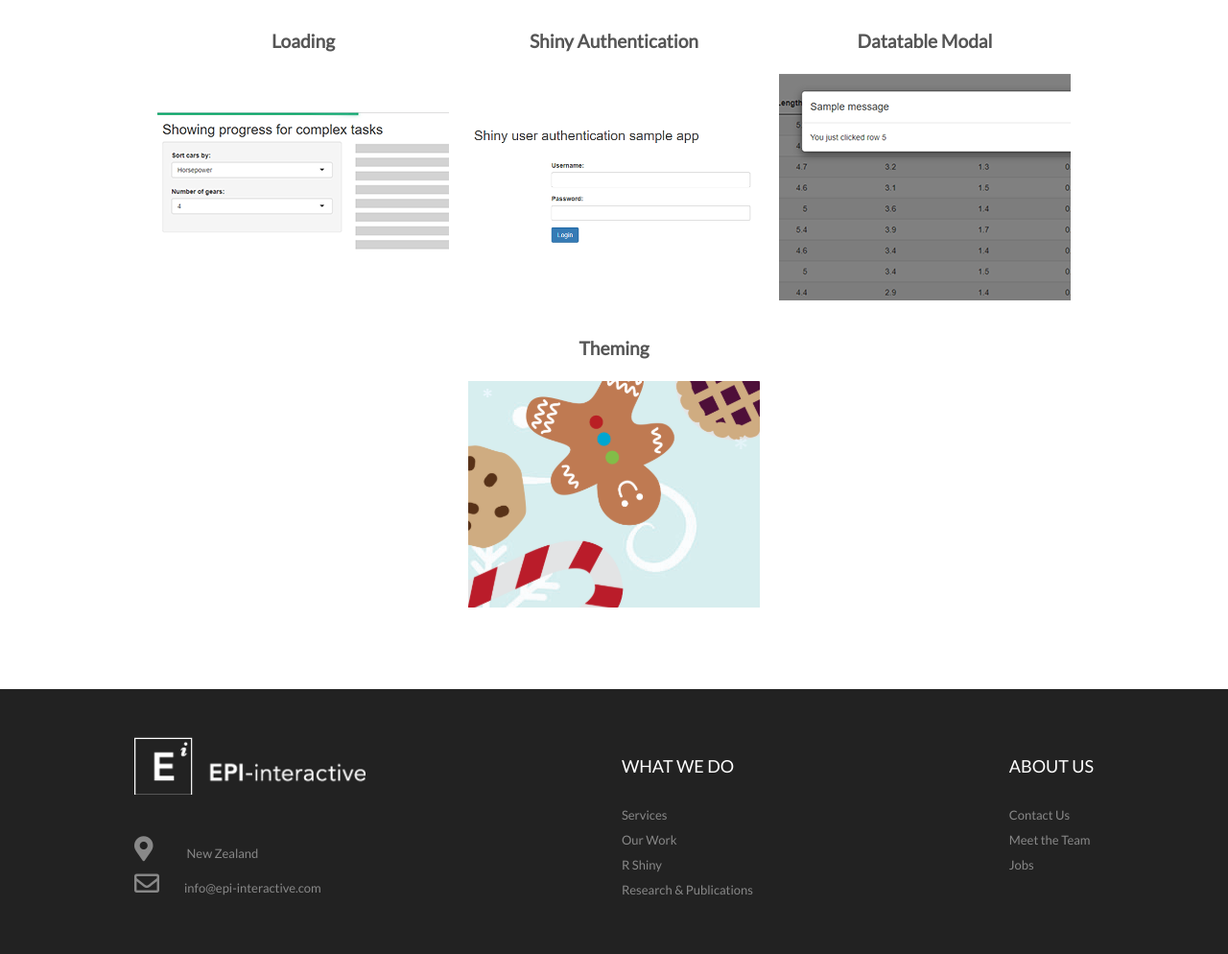
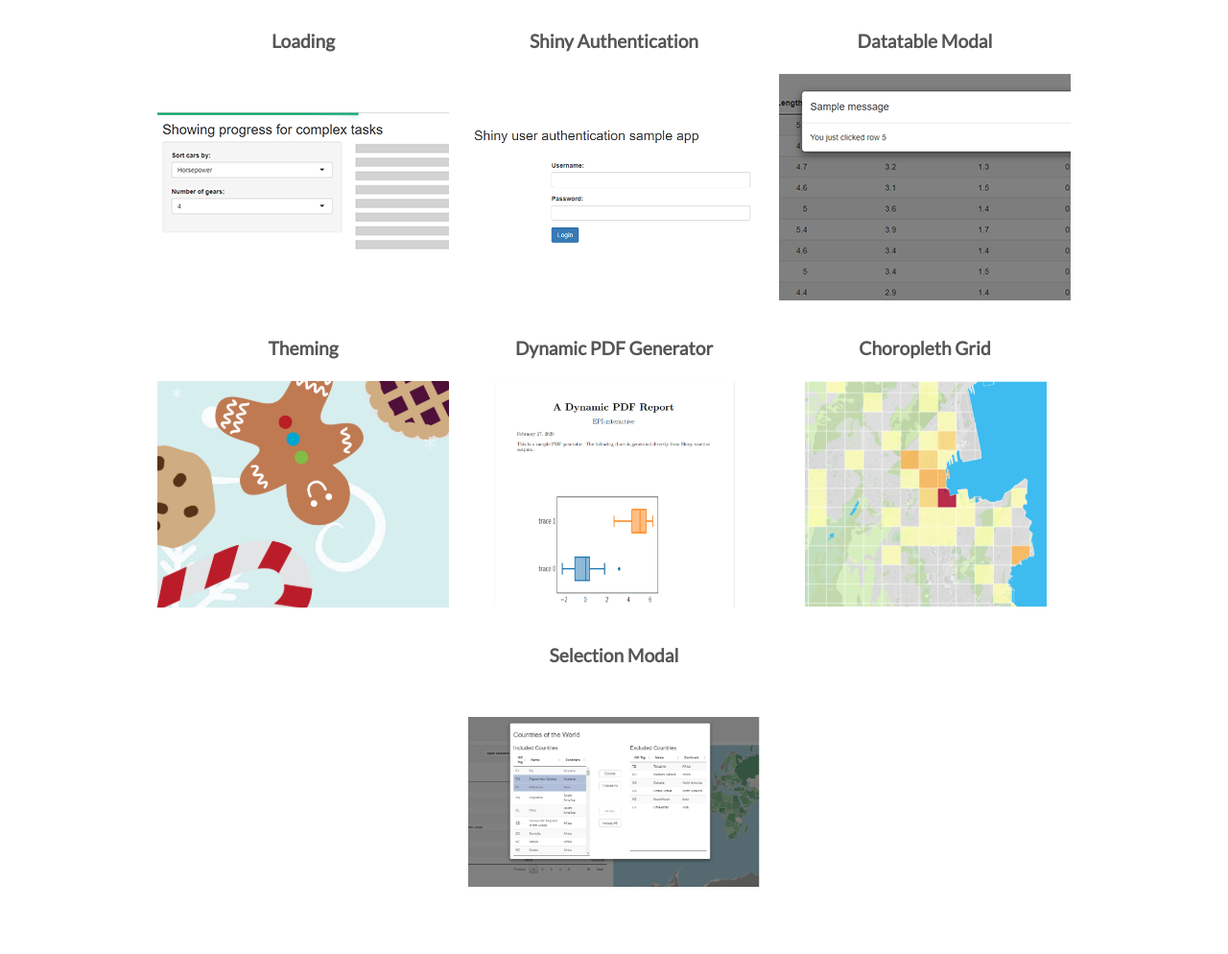
Before and after one commit to epi-interactive/epi-interactive.github.io, a plain HTML site: page index.html in a window 1280 px wide. Shown: the part 366-1360 px from the top of the page at 96% size. Drawn offline with Linux system fonts and the light colour scheme.

Commit message:
Updated page with links to new examples

```diff
--- a/index.html
+++ b/index.html
@@ -76,6 +76,36 @@
                     </figure>
                 </article>
             </a>
+            <a href="https://github.com/epi-interactive/dynamic_pdf_generator" target="_blank" rel="noopener noreferrer">
+                <article class="repo-card">
+                    <div class="card-header">
+                        <h2 class="card-title">Dynamic PDF Generator</h2>
+                    </div>
+                    <figure class="card-image pdf_gen">
+
+                    </figure>
+                </article>
+            </a>
+            <a href="https://github.com/epi-interactive/choropleth_grid" target="_blank" rel="noopener noreferrer">
+                <article class="repo-card">
+                    <div class="card-header">
+                        <h2 class="card-title">Choropleth Grid</h2>
+                    </div>
+                    <figure class="card-image choropleth">
+
+                    </figure>
+                </article>
+            </a>
+            <a href="https://github.com/epi-interactive/selection_modal" target="_blank" rel="noopener noreferrer">
+                <article class="repo-card">
+                    <div class="card-header">
+                        <h2 class="card-title">Selection Modal</h2>
+                    </div>
+                    <figure class="card-image selection">
+
+                    </figure>
+                </article>
+            </a>
         </section>
 
     </main>
--- a/style.css
+++ b/style.css
@@ -166,6 +166,28 @@ header .container {
     background: url("thumbs/theming.png");
     background-repeat: no-repeat;
 }
+.card-image.pdf_gen {
+    background: url("thumbs/pdf_gen.png");
+    background-repeat: no-repeat;
+    background-size: contain;
+    background-position-y: center;
+    background-position-x: center;
+}
+.card-image.choropleth {
+    background: url("thumbs/choropleth.png");
+    background-repeat: no-repeat;
+    background-size: contain;
+    background-position-y: center;
+    background-position-x: center;
+}
+.card-image.selection {
+    background: url("thumbs/selection.png");
+    background-repeat: no-repeat;
+    background-size: contain;
+    background-position-y: center;
+    background-position-x: center;
+}
+
 
 /* FOOTER */
 
```
Also changed, not shown: thumbs/choropleth.png (added), thumbs/pdf_gen.png (added), thumbs/selection.png (added).
